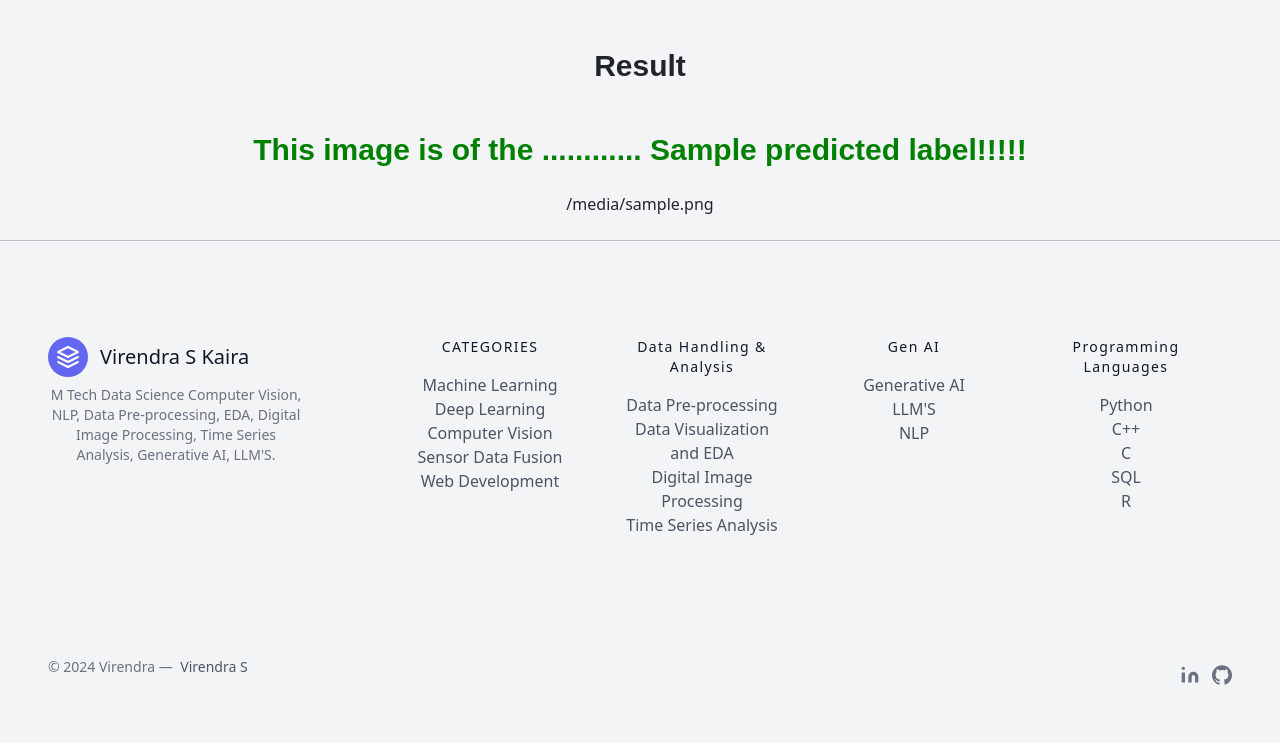
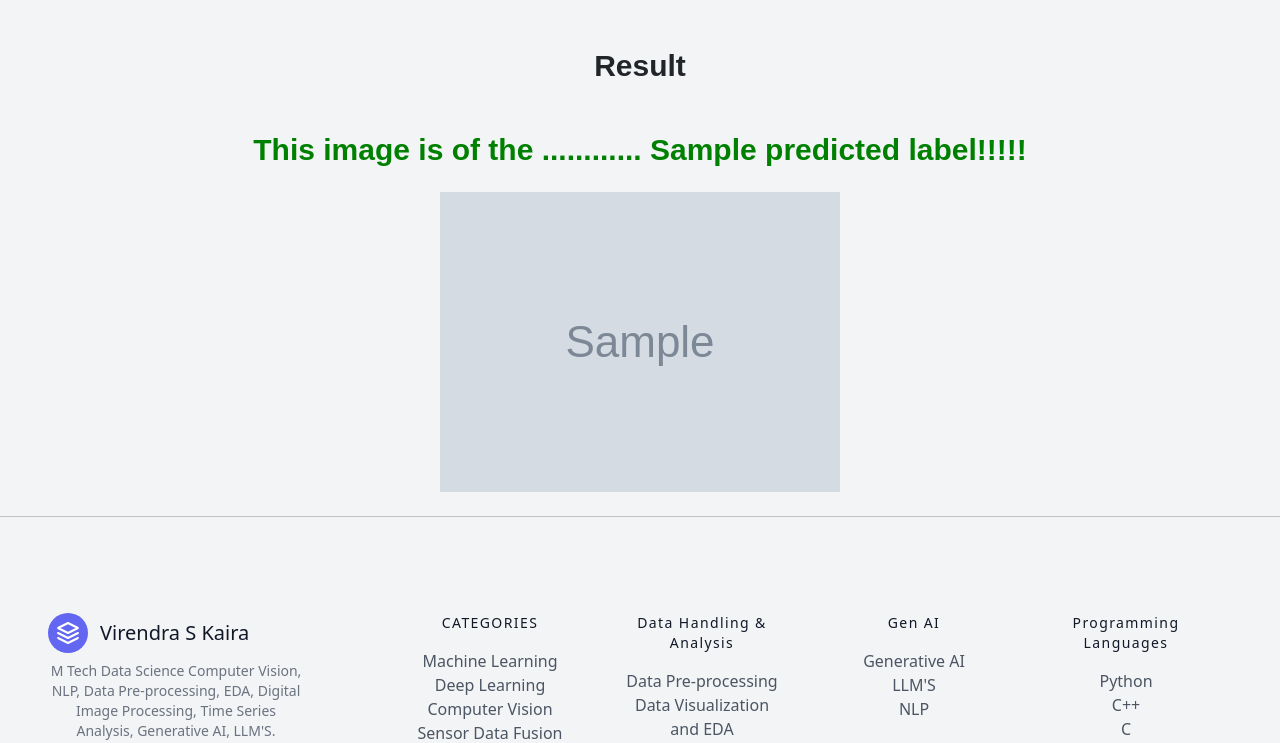
Before and after one commit to Virendra513/webDjango_DL_ML, a Django app: template templates/result.html in a window 1280 px wide. Shown: the part 72-815 px from the top of the page. Before the commit the page ends 757 px from the top, so only its background shows below. Run offline with Django 4.2, Linux system fonts and the light colour scheme; the template is opened without the code that fills it: most values are stand-ins (such as "Sample title", 1, 10 or a date in 2020); grey boxes marked "Sample" are stand-in pictures; parts of the project's set-up code (start-up, migrations or seed data) failed here and were passed over; some libraries are stand-ins or nearby versions.

Commit message:
Update result.html

```diff
--- a/templates/result.html
+++ b/templates/result.html
@@ -15,8 +15,7 @@
             {% comment %} <h2>This Image is of the {{predictedLabel}}.....</h2> {% endcomment %}
              <br>
             <div style="display: flex; justify-content: center;">
-                {{ filePathName }}
-                {% comment %}<img src="{{ filePathName }}" alt="Image Preview" style="max-width: 100%; height: auto;">{% endcomment %}
+                <img src="{{ filePathName }}" alt="Image Preview" style="max-width: 100%; height: auto;">
             </div>
     <br>
 
```
